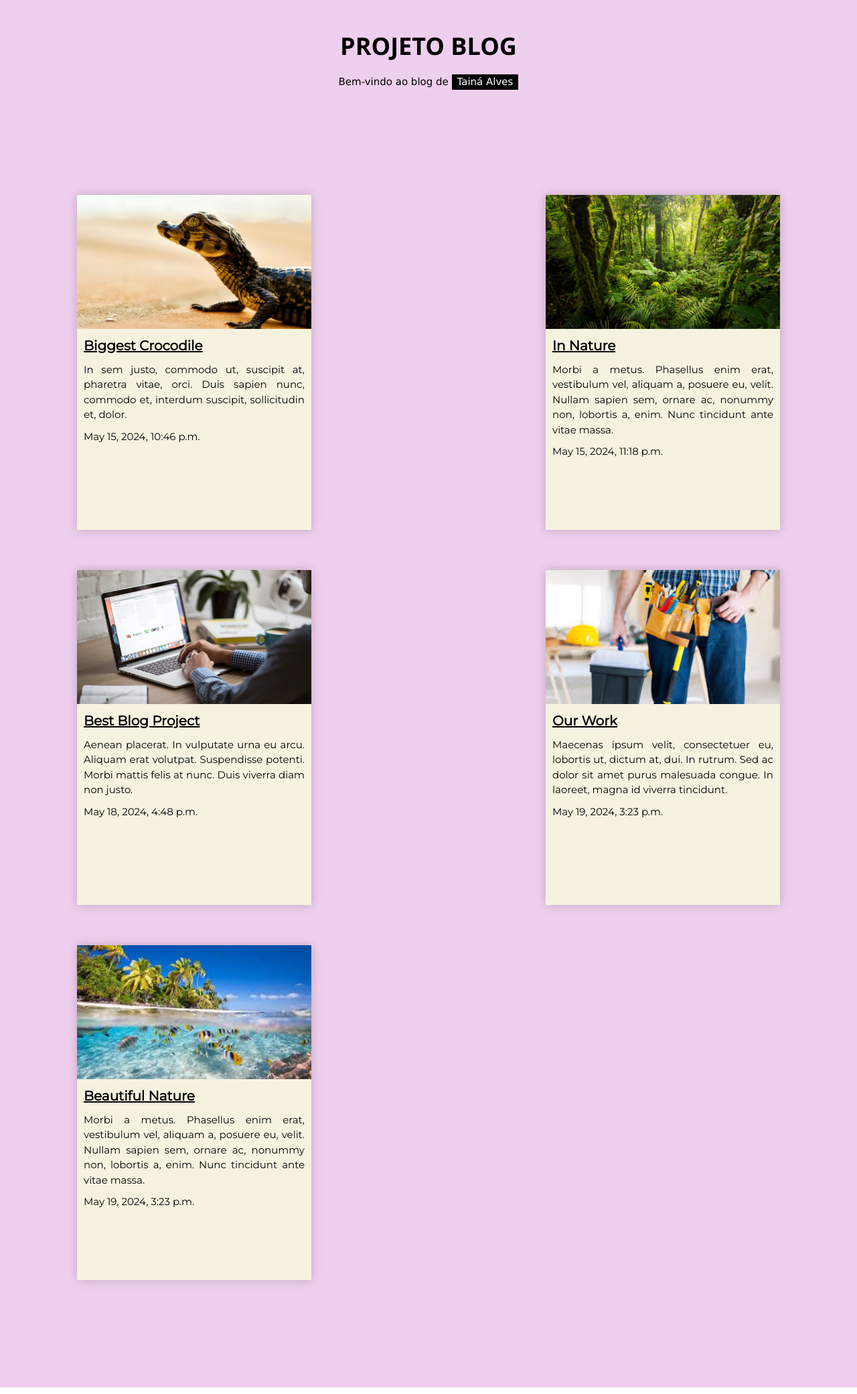
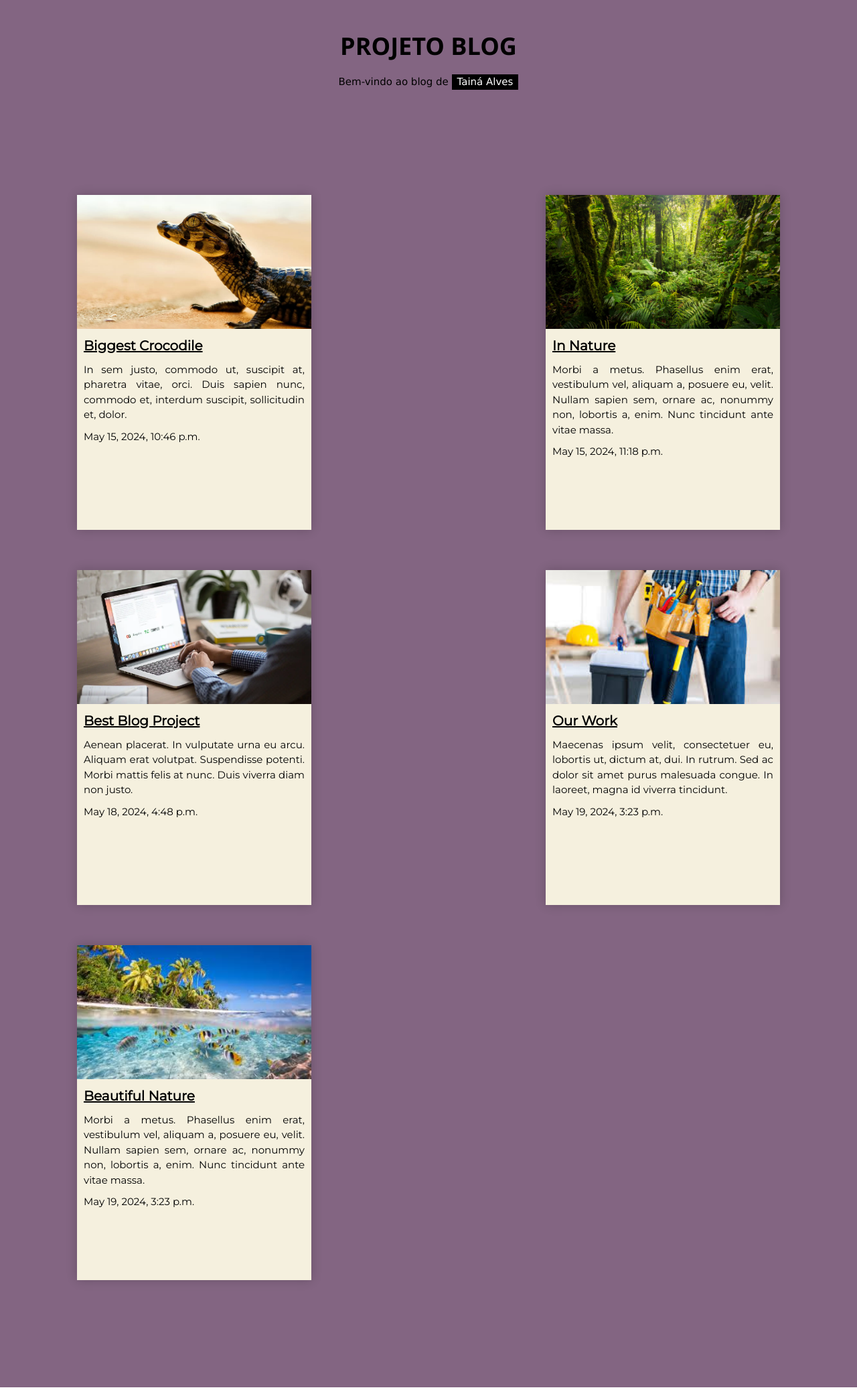
Before and after one commit to mrodriguesoliv/teste, a Django app: page / in a window 1280 px wide. Shown: the whole page at 67% size. Run offline with Django 5.2, Linux system fonts and the light colour scheme; data comes from the database, SQL or seed files in the repository.

Commit message:
19:49 29.05

```diff
--- a/projetoblog/blog/static/blog/css/blog.css
+++ b/projetoblog/blog/static/blog/css/blog.css
@@ -57,7 +57,7 @@
 .pageview{
   width: 100%;
   height: 100%;
-  background-color: rgba(231, 183, 230, 0.664);
+  background-color: rgba(68, 23, 67, 0.664);
 }
 
 
@@ -72,7 +72,7 @@
 .pagedetail{
   width: 100%;
   height: 100%;
-  background-color: rgba(231, 183, 230, 0.664);
+  background-color: rgba(68, 23, 67, 0.664);
 }
 
 
```
